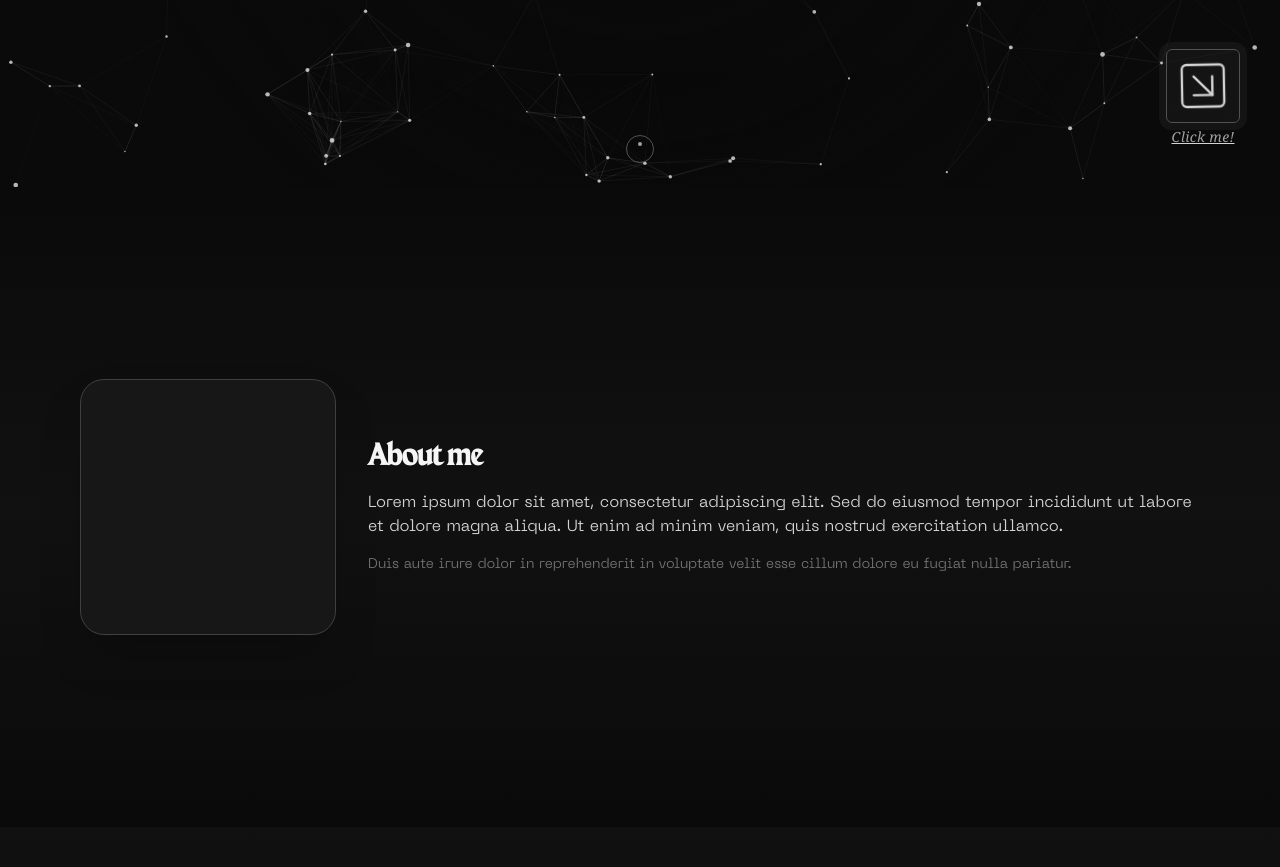
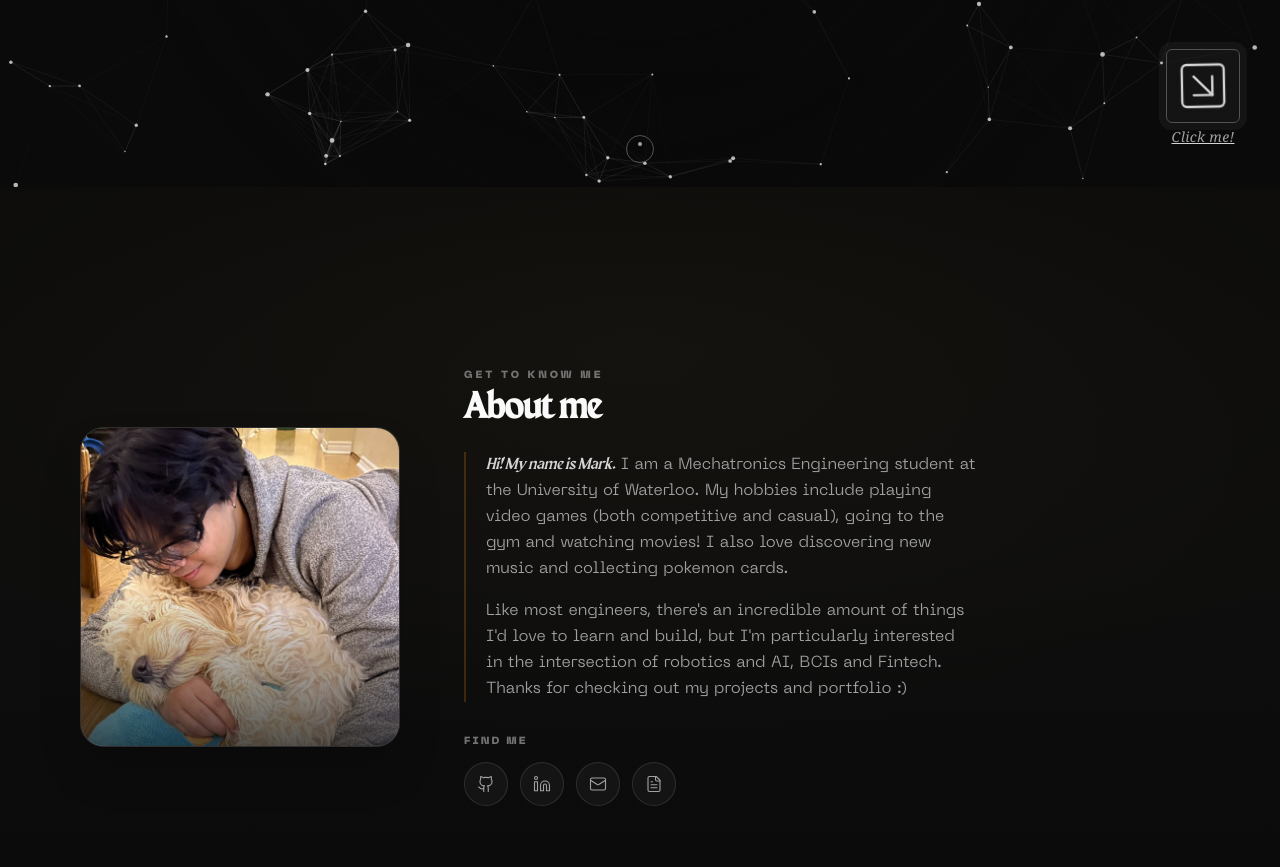
Before and after one commit to mbaula/markbaula-portfolio, a Next.js app: page / in a window 1280 px wide. Shown: the part 613-1480 px from the top of the page. Built offline with nearby package versions, Linux system fonts and the light colour scheme.

Commit message:
about me page

```diff
--- a/app/layout.jsx
+++ b/app/layout.jsx
@@ -9,7 +9,7 @@ export const metadata = {
 
 export default function RootLayout({ children }) {
     return (
-        <html lang="en">
+        <html lang="en" className="scroll-smooth">
             <head>
                 <link rel="icon" href="/favicon.svg" sizes="any" />
             </head>
--- a/components/portfolio-about.jsx
+++ b/components/portfolio-about.jsx
@@ -1,22 +1,114 @@
 'use client';
+import { useEffect, useRef, useState } from 'react';
+import { Github, Linkedin, Mail, FileText } from 'lucide-react';
+import Image from 'next/image';
+
+const socials = [
+    { href: 'https://github.com/mbaula', icon: Github, label: 'GitHub' },
+    { href: 'https://www.linkedin.com/in/mark-b17/', icon: Linkedin, label: 'LinkedIn' },
+    { href: 'mailto:markbaula.1@gmail.com', icon: Mail, label: 'Email' },
+    { href: '/resume.pdf', icon: FileText, label: 'Resume' }
+];
 
 export function PortfolioAbout() {
+    const sectionRef = useRef(null);
+    const [visible, setVisible] = useState(false);
+
+    useEffect(() => {
+        const el = sectionRef.current;
+        if (!el) return;
+
+        const observer = new IntersectionObserver(
+            ([entry]) => {
+                if (entry.isIntersecting) {
+                    setVisible(true);
+                    observer.unobserve(el);
+                }
+            },
+            { threshold: 0.2 }
+        );
+
+        observer.observe(el);
+        return () => observer.disconnect();
+    }, []);
+
     return (
         <section
+            ref={sectionRef}
             id="about"
-            className="flex min-h-[80vh] w-full items-center justify-center bg-gradient-to-b from-[#0a0a0a] via-[#111111] to-[#0a0a0a]"
+            className="relative flex min-h-screen w-full items-center justify-center overflow-hidden bg-gradient-to-b from-[#0a0a0a] via-[#0d0d0d] to-[#0a0a0a] py-20"
         >
-            <div className="mx-6 flex w-[min(1120px,100%)] flex-col gap-8 sm:flex-row sm:items-center">
-                <div className="h-48 w-48 shrink-0 rounded-3xl border border-neutral-700 bg-neutral-900 shadow-2xl sm:h-64 sm:w-64" />
-                <div className="space-y-4">
-                    <h2 className="font-heading text-2xl sm:text-3xl">About me</h2>
-                    <p className="text-sm text-neutral-300 sm:text-base">
-                        Lorem ipsum dolor sit amet, consectetur adipiscing elit. Sed do eiusmod tempor incididunt ut
-                        labore et dolore magna aliqua. Ut enim ad minim veniam, quis nostrud exercitation ullamco.
-                    </p>
-                    <p className="text-xs text-neutral-500 sm:text-sm">
-                        Duis aute irure dolor in reprehenderit in voluptate velit esse cillum dolore eu fugiat nulla pariatur.
-                    </p>
+            <div className="pointer-events-none absolute inset-0 bg-[radial-gradient(ellipse_80%_50%_at_50%_20%,rgba(255,200,100,0.04),transparent)]" />
+            <div className="pointer-events-none absolute bottom-0 left-0 right-0 h-px bg-gradient-to-r from-transparent via-neutral-700/40 to-transparent" />
+
+            <div className="relative mx-6 flex w-[min(1120px,100%)] flex-col items-center gap-12 sm:flex-row sm:items-center sm:gap-16">
+                <div
+                    className={`group relative shrink-0 transition-all duration-700 ease-out ${visible ? 'translate-y-0 opacity-100' : 'translate-y-8 opacity-0'}`}
+                >
+                    <div className="relative z-10 h-64 w-64 overflow-hidden rounded-3xl border border-neutral-700/60 bg-neutral-900 shadow-2xl transition-transform duration-300 group-hover:border-neutral-600/80 sm:h-80 sm:w-80 sm:group-hover:scale-[1.02]">
+                        <Image
+                            src="/images/portrait.jpg"
+                            alt="Mark Baula"
+                            fill
+                            className="object-cover"
+                            sizes="(max-width: 640px) 256px, 320px"
+                            priority={false}
+                        />
+                        <div className="absolute inset-0 bg-gradient-to-t from-[#0a0a0a]/70 via-transparent to-transparent" />
+                    </div>
+                </div>
+
+                <div
+                    className={`max-w-lg space-y-6 transition-all duration-700 delay-200 ease-out ${visible ? 'translate-y-0 opacity-100' : 'translate-y-8 opacity-0'}`}
+                >
+                    <div className="flex items-baseline gap-3">
+                        <div className="space-y-1">
+                            <p className="text-[0.65rem] font-semibold uppercase tracking-[0.28em] text-neutral-500">
+                                Get to know me
+                            </p>
+                            <h2 className="font-heading text-3xl text-neutral-50 sm:text-4xl">
+                                About me
+                            </h2>
+                        </div>
+                    </div>
+
+                    <div className="space-y-4 border-l-2 border-amber-500/20 pl-5 text-sm leading-relaxed text-neutral-400 sm:text-base">
+                        <p>
+                            <span className="font-heading italic text-neutral-300">
+                                Hi! My name is Mark.
+                            </span>{' '}
+                            I am a Mechatronics Engineering student at the University of Waterloo.
+                            My hobbies include playing video games (both competitive and casual), going to the gym and watching movies!
+                            I also love discovering new music and collecting pokemon cards.
+                        </p>
+                        <p>
+                            Like most engineers, there's an incredible amount of things I'd love to learn and build, but I'm particularly interested in the intersection of robotics and AI, BCIs and Fintech.
+                            Thanks for checking out my projects and portfolio :)
+                        </p>
+                    </div>
+
+                    <div
+                        className={`space-y-3 pt-2 transition-all duration-700 delay-500 ease-out ${visible ? 'translate-y-0 opacity-100' : 'translate-y-4 opacity-0'}`}
+                    >
+                        <p className="text-[0.65rem] font-semibold uppercase tracking-[0.2em] text-neutral-500">
+                            Find me
+                        </p>
+                        <div className="flex flex-wrap items-center gap-3">
+                            {socials.map((s) => (
+                                <a
+                                    key={s.label}
+                                    href={s.href}
+                                    target="_blank"
+                                    rel="noopener noreferrer"
+                                    aria-label={s.label}
+                                    title={s.label}
+                                    className="group/icon flex h-11 w-11 items-center justify-center rounded-full border border-neutral-700/60 bg-neutral-900/80 text-neutral-400 no-underline transition-all duration-200 hover:border-amber-500/30 hover:bg-neutral-800 hover:text-amber-400/90 hover:shadow-md hover:shadow-amber-500/5"
+                                >
+                                    <s.icon className="h-[18px] w-[18px]" strokeWidth={1.5} />
+                                </a>
+                            ))}
+                        </div>
+                    </div>
                 </div>
             </div>
         </section>
```
Also changed, not shown: public/images/portrait.jpg (added).
